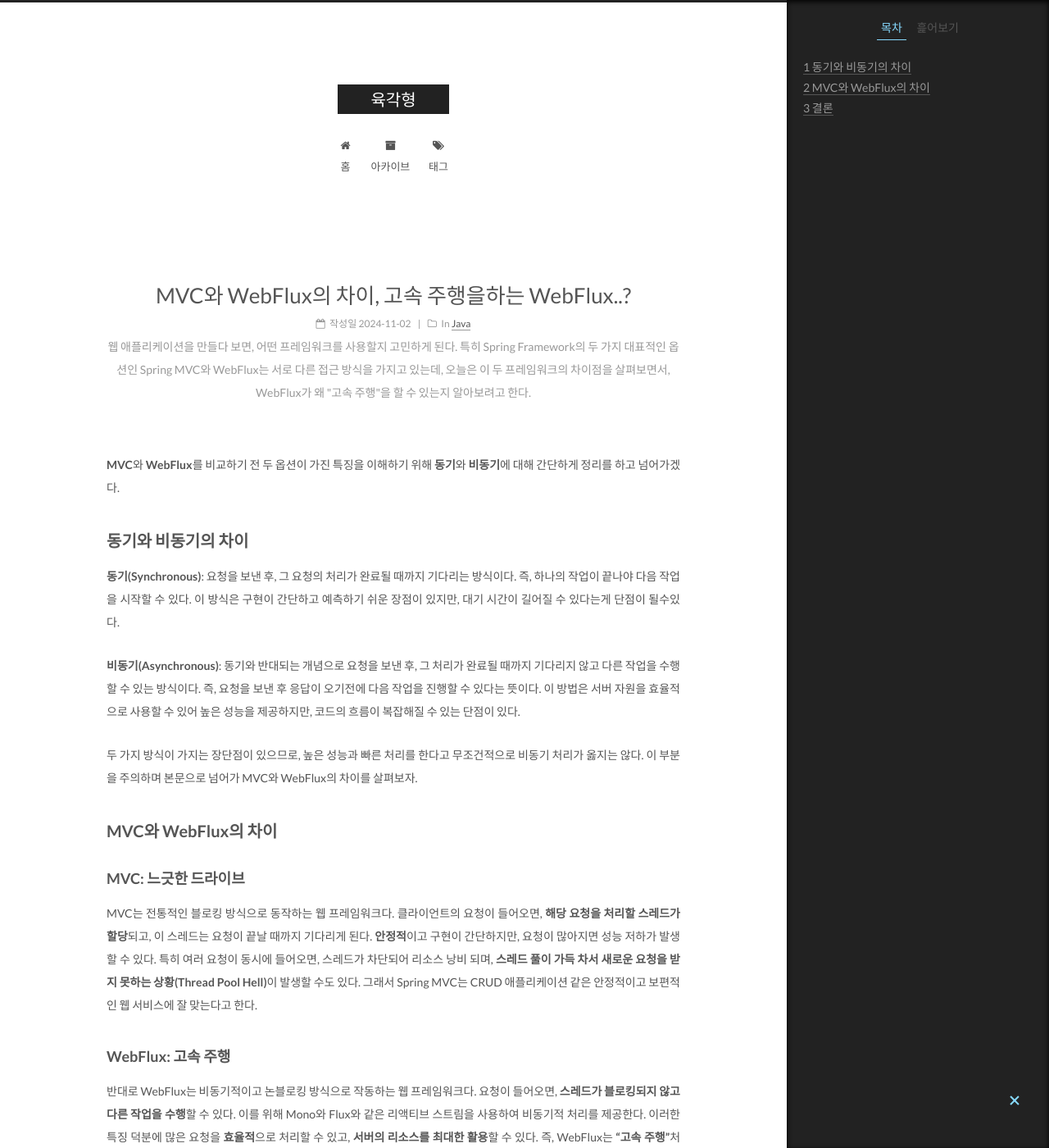
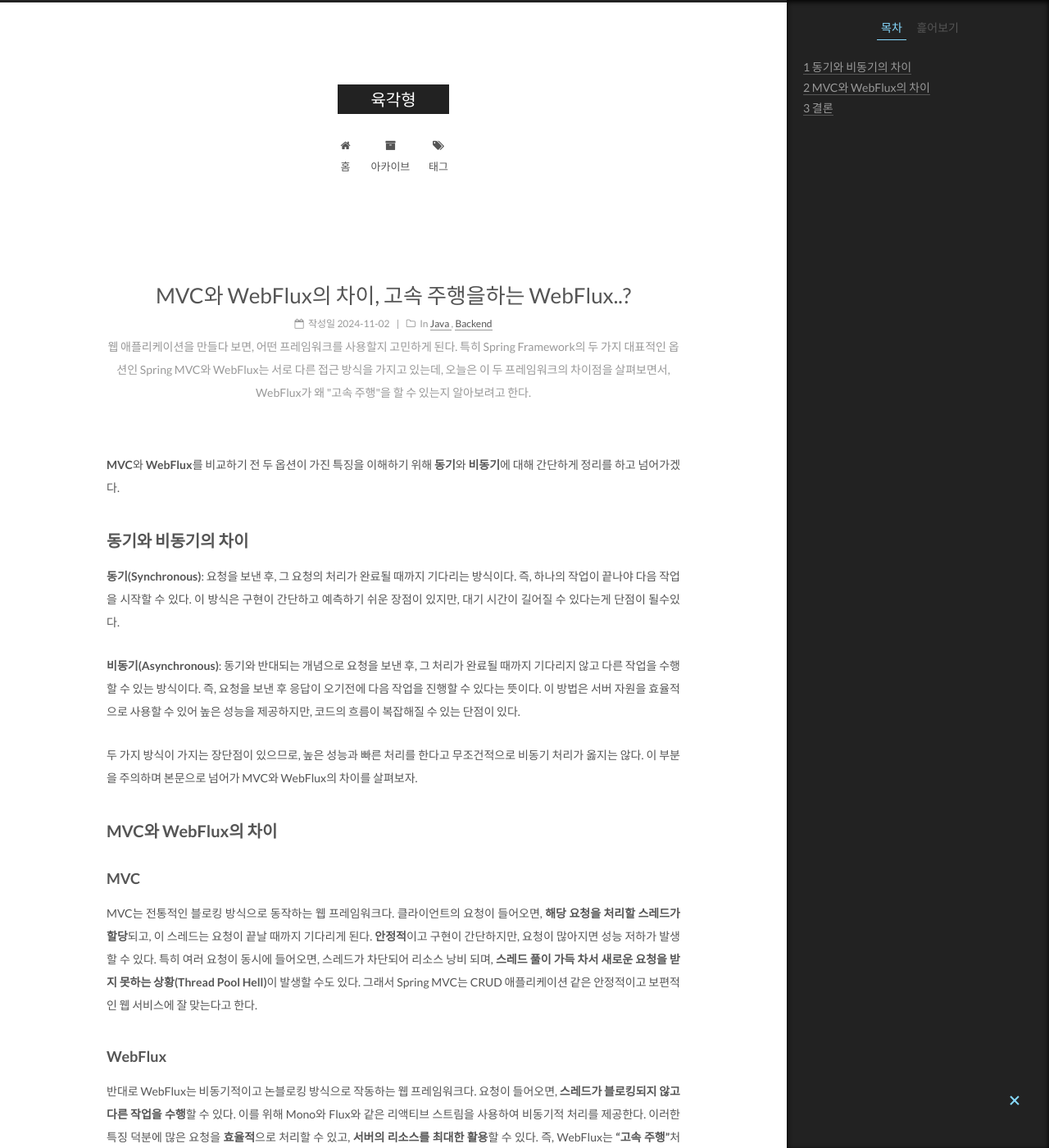
Before and after one commit to yukmekim/yukmekim.github.io, a Jekyll site: the page built from _posts/2024-11-02-tec-webflux.md, in a window 1280 px wide and 1400 px high. Shown: the whole window at 82% size. Built offline with Jekyll 4.4.1, drawn with Linux system fonts in a browser that asks for light colours.

Commit message:
feat: 블로그 태그 변경

```diff
--- a/_posts/2024-11-02-tec-webflux.md
+++ b/_posts/2024-11-02-tec-webflux.md
@@ -3,6 +3,7 @@
 description: 웹 애플리케이션을 만들다 보면, 어떤 프레임워크를 사용할지 고민하게 된다. 특히 Spring Framework의 두 가지 대표적인 옵션인 Spring MVC와 WebFlux는 서로 다른 접근 방식을 가지고 있는데, 오늘은 이 두 프레임워크의 차이점을 살펴보면서, WebFlux가 왜 "고속 주행"을 할 수 있는지 알아보려고 한다.
 categories:
  - Java
+ - Backend
 tags:
  - Java
  - Spring
@@ -19,10 +20,10 @@
 
 
 ## MVC와 WebFlux의 차이
-### MVC: 느긋한 드라이브
+### MVC
 MVC는 전통적인 블로킹 방식으로 동작하는 웹 프레임워크다. 클라이언트의 요청이 들어오면, **해당 요청을 처리할 스레드가 할당**되고, 이 스레드는 요청이 끝날 때까지 기다리게 된다. **안정적**이고 구현이 간단하지만, 요청이 많아지면 성능 저하가 발생할 수 있다. 특히 여러 요청이 동시에 들어오면, 스레드가 차단되어 리소스 낭비 되며, **스레드 풀이 가득 차서 새로운 요청을 받지 못하는 상황(Thread Pool Hell)**이 발생할 수도 있다. 그래서 Spring MVC는 CRUD 애플리케이션 같은 안정적이고 보편적인 웹 서비스에 잘 맞는다고 한다.
 
-### WebFlux: 고속 주행
+### WebFlux
 반대로 WebFlux는 비동기적이고 논블로킹 방식으로 작동하는 웹 프레임워크다. 요청이 들어오면, **스레드가 블로킹되지 않고 다른 작업을 수행**할 수 있다. 이를 위해 Mono와 Flux와 같은 리액티브 스트림을 사용하여 비동기적 처리를 제공한다. 이러한 특징 덕분에 많은 요청을 **효율적**으로 처리할 수 있고, **서버의 리소스를 최대한 활용**할 수 있다. 즉, WebFlux는 **"고속 주행"**처럼 빠르게 데이터를 처리할 수 있는 장점이 있다.
 
 ### 간단한 예제를 통한 성능 테스트
```
Also changed, not shown: _posts/2024-11-07-tec-webSocket.md (+1 -0 lines).
